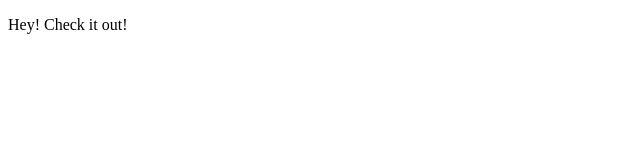
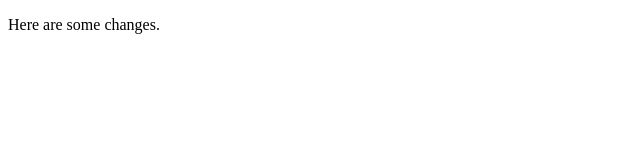
Before and after one commit to bedwards28/bedwards28.github.io, a plain HTML site: page index.html in a window 1280 px wide. Shown: the full height of the page, 0-640 px from the left. Drawn offline with Linux system fonts and the light colour scheme.

Commit message:
Changed text in body

```diff
--- a/index.html
+++ b/index.html
@@ -5,6 +5,6 @@
   </head>
 
   <body>
-    <p>Hey! Check it out!</p>
+    <p>Here are some changes.</p>
   </body>
 </html>
```
